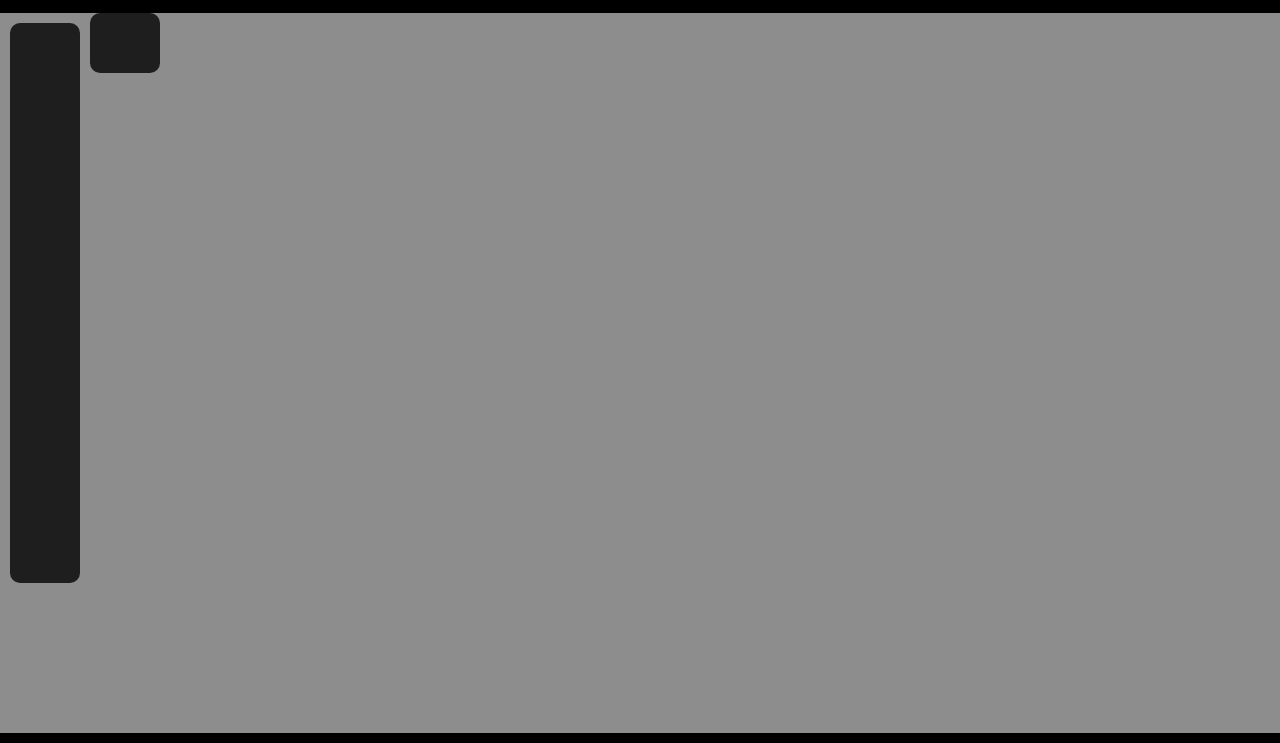
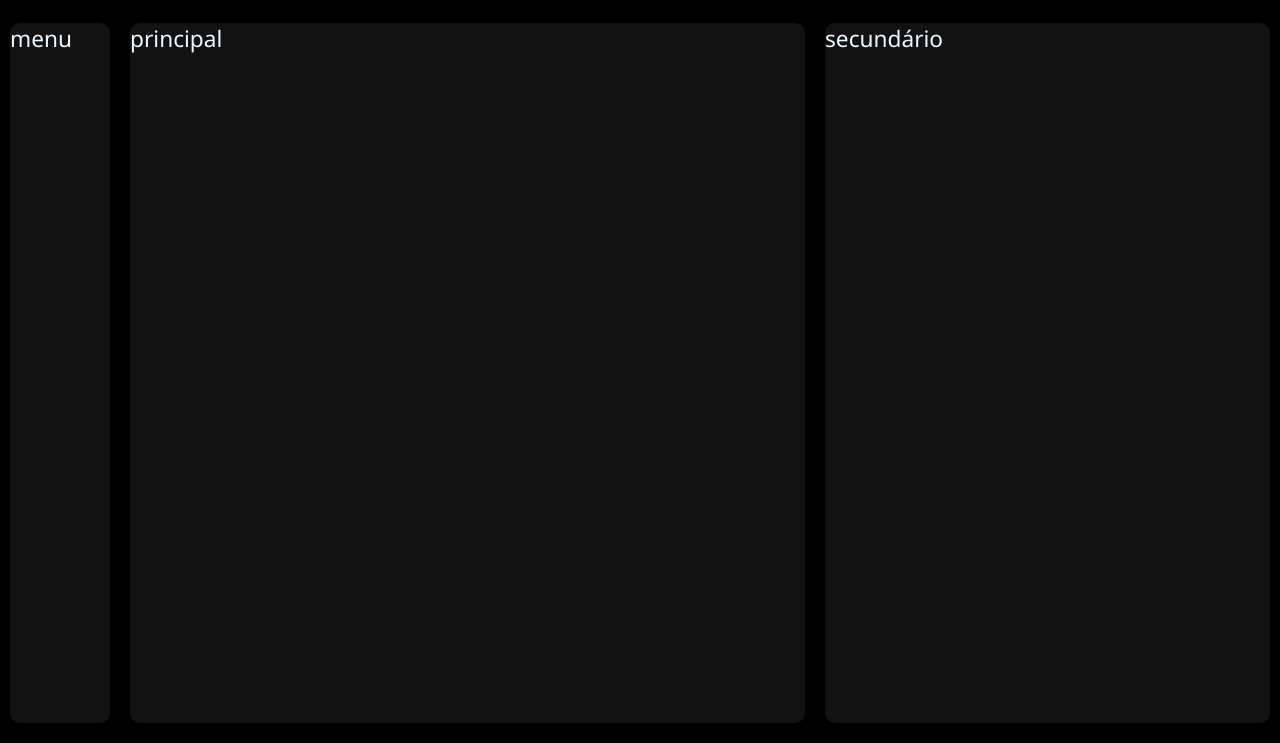
Before and after one commit to Renderson99/html.css, a plain HTML site: page pratica/flexbox/pratica07(25)/index.html in a window 1280 px wide. Shown: the part 57-800 px from the top of the page. Drawn offline with Linux system fonts and the light colour scheme.

Commit message:
pratica07

```diff
--- a/pratica/flexbox/pratica07(25)/estilos/style.css
+++ b/pratica/flexbox/pratica07(25)/estilos/style.css
@@ -6,11 +6,11 @@
     font-family: 'Segoe UI', Tahoma, Geneva, Verdana, sans-serif;
     font-size: 17pt;
     background-color: black;
+    color: aliceblue;
 }
 
 header {
     background-color: black;
-    color: rgb(198, 198, 198);
     height: 60px;
     width: 100vw;
 }
@@ -21,45 +21,38 @@ header > h1 {
 }
 
 main {
-    background-color: rgb(141, 141, 141);
+    background-color: rgb(0, 0, 0);
     height: 90vh;
     width: 100vw;
     display: flex;
 }
 
-div#menu {
-    background-color: rgb(31, 30, 30);
-    color: rgb(185, 185, 185);
-    margin-left: 10px;
-    margin-top: 10px;
+aside#menu {
+    display: flex;
+    flex-basis: 100px;
+    margin: 10px;
     border-radius: 10px;
-    height: 560px;
-    width: 70px;
-    text-align: center;
+    background-color: rgb(18, 18, 18);
+    flex-shrink: 0;
+    flex-grow: 0;
 }
 
-div#menu > p {
-    margin-top: 100px;
-    background-color: rgb(31, 30, 30);
-    color: rgb(31, 30, 30);
+aside#principal {
+    display: flex;
+    flex-basis: 400px;
+    margin: 10px;
+    border-radius: 10px;
+    background-color: rgb(18, 18, 18);
+    flex-shrink: 0;
+    flex-grow: 1;
 }
 
-div#principal {
-    background-color: rgb(31, 30, 30);
-    color: rgb(185, 185, 185);
-    margin-left: 10px;
+aside#secundario {
+    display: flex;
+    flex-basis: 170px;
+    margin: 10px;
     border-radius: 10px;
-    height: 60px;
-    width: 70px;
-    text-align: center;
-    flex
-    flex-flow: row nowrap;
-    justify-content: end;
-
+    background-color: rgb(18, 18, 18);
+    flex-shrink: 1;
+    flex-grow: 1;
 }
-
-div#principal > p {
-    margin-top: 10px;
-    background-color: rgb(31, 30, 30);
-    color: rgb(31, 30, 30);
-}
--- a/pratica/flexbox/pratica07(25)/index.html
+++ b/pratica/flexbox/pratica07(25)/index.html
@@ -11,13 +11,17 @@
         <h1>Praticando flexbox: flex-basic, flex-shrink e flex-grow</h1>
     </header>
     <main>
-        <div id="menu">
-            <p>s</p>
-        </div>
+        <aside id="menu">
+            menu
+        </aside>
 
-        <div id="principal">
-            <p>s</p>
-        </div>
+        <aside id="principal">
+            principal
+        </aside>
+
+        <aside id="secundario">
+            secundário
+        </aside>
     </main>
 </body>
 </html>
```
